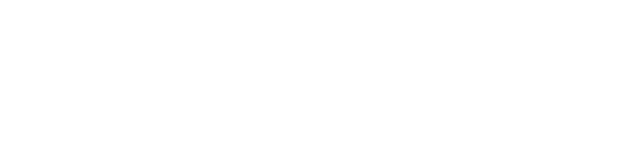
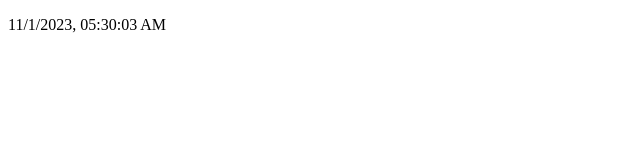
Before and after one commit to acciojob/clock-Prasann0009, a website: page main.html in a window 1280 px wide. Shown: the whole page, without its empty margins (0-640 px from the left). Drawn offline with Linux system fonts and the light colour scheme.

Commit message:
created a submission

```diff
--- a/main.html
+++ b/main.html
@@ -8,6 +8,9 @@
 
 <body>
 	<!-- the entire body must be written by student -->
+	<p id="timer">
+
+      </p>
     <script type="text/javascript" src="./script.js">
 </script>
 
--- a/script.js
+++ b/script.js
@@ -1 +1,14 @@
 //your JS code here. If required.
+function updateTime() {
+    const timerElement = document.getElementById('timer');
+    const now = new Date();
+
+    const options = { month: 'numeric', day: 'numeric',year: 'numeric', hour: '2-digit', minute: '2-digit', second: '2-digit' };
+    const formattedTime = now.toLocaleString(undefined, options);
+
+    timerElement.textContent = formattedTime;
+}
+
+setInterval(updateTime, 1000);
+
+updateTime();
```
